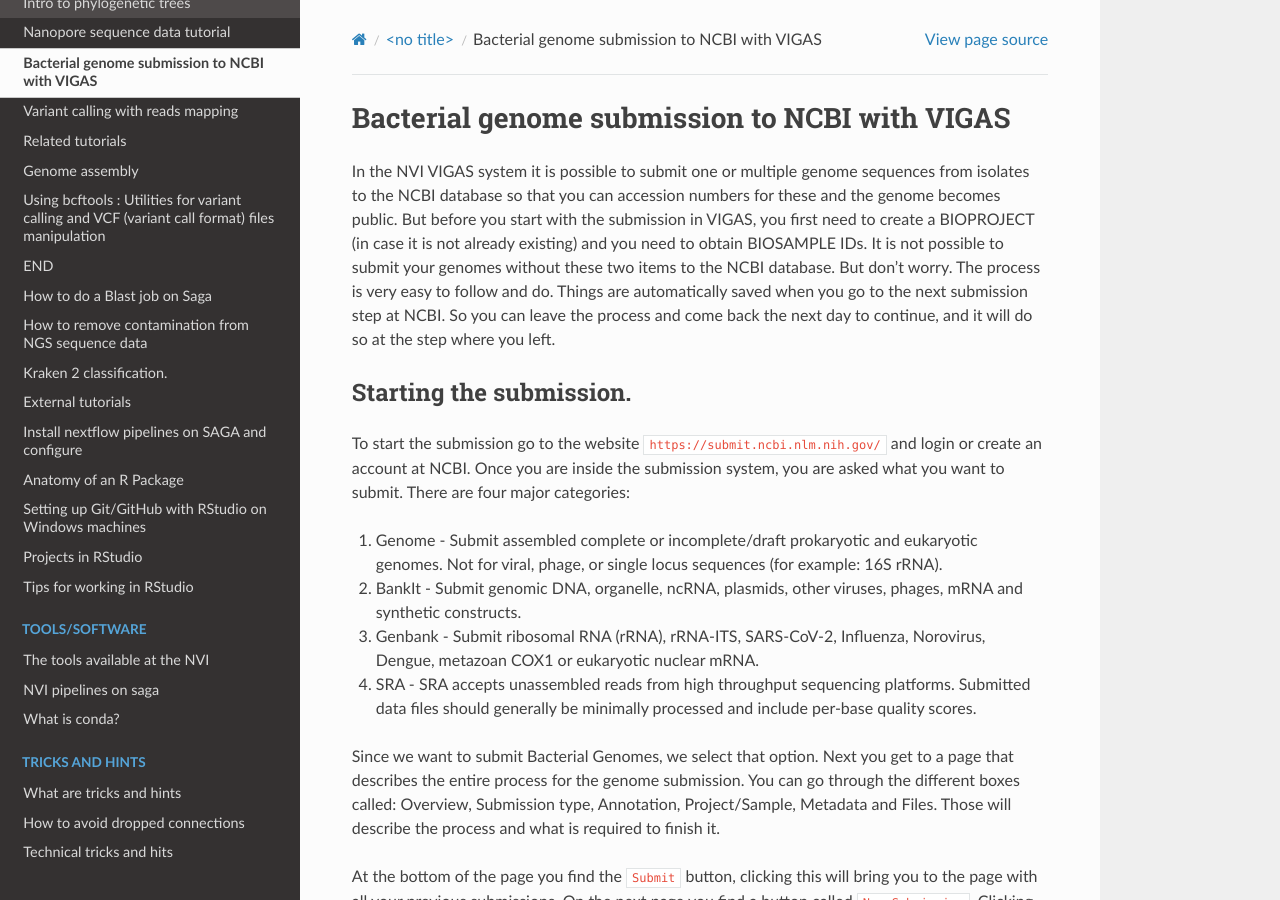
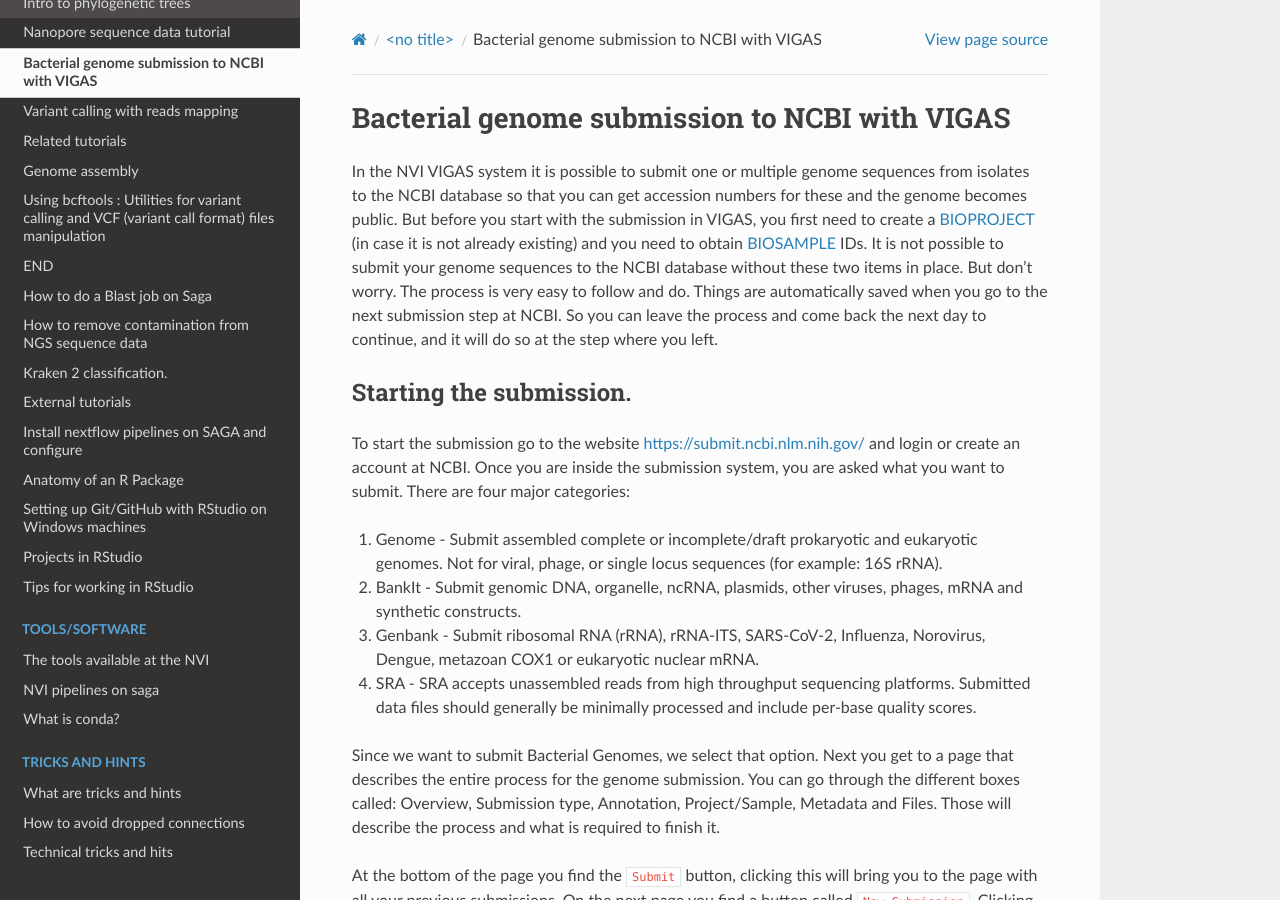
Before and after one commit to NorwegianVeterinaryInstitute/nvi-documentation, a Sphinx documentation site: the page built from docs/source/tutorials/Submission_to_NCBI.md, in a window 1280 px wide and 900 px high. Built offline with Sphinx 7.4.7 and the Read the Docs theme 2.0.0, drawn with Linux system fonts in a browser that asks for light colours; pages that are not in the unit, such as notebooks, are missing from menus.

Commit message:
Updated Submission_to_NCBI.md

```diff
--- a/docs/source/tutorials/Submission_to_NCBI.md
+++ b/docs/source/tutorials/Submission_to_NCBI.md
@@ -1,9 +1,9 @@
 # Bacterial genome submission to NCBI with VIGAS
 
-In the NVI VIGAS system it is possible to submit one or multiple genome sequences from isolates to the NCBI database so that you can accession numbers for these and the genome becomes public. But before you start with the submission in VIGAS, you first need to create a BIOPROJECT (in case it is not already existing) and you need to obtain BIOSAMPLE IDs. It is not possible to submit your genomes without these two items to the NCBI database. But don't worry. The process is very easy to follow and do. Things are automatically saved when you go to the next submission step at NCBI. So you can leave the process and come back the next day to continue, and it will do so at the step where you left.
+In the NVI VIGAS system it is possible to submit one or multiple genome sequences from isolates to the NCBI database so that you can get accession numbers for these and the genome becomes public. But before you start with the submission in VIGAS, you first need to create a [BIOPROJECT](https://www.ncbi.nlm.nih.gov/bioproject/) (in case it is not already existing) and you need to obtain [BIOSAMPLE](https://www.ncbi.nlm.nih.gov/biosample/docs/) IDs. It is not possible to submit your genome sequences to the NCBI database without these two items in place. But don't worry. The process is very easy to follow and do. Things are automatically saved when you go to the next submission step at NCBI. So you can leave the process and come back the next day to continue, and it will do so at the step where you left.
 
 ## Starting the submission.
-To start the submission go to the website `https://submit.ncbi.nlm.nih.gov/` and login or create an account at NCBI. Once you are inside the submission system, you are asked what you want to submit. There are four major categories:
+To start the submission go to the website [https://submit.ncbi.nlm.nih.gov/](https://submit.ncbi.nlm.nih.gov/) and login or create an account at NCBI. Once you are inside the submission system, you are asked what you want to submit. There are four major categories:
 
 1. Genome - Submit assembled complete or incomplete/draft prokaryotic and eukaryotic genomes. Not for viral, phage, or single locus sequences (for example: 16S rRNA).
 2. BankIt - Submit genomic DNA, organelle, ncRNA, plasmids, other viruses, phages, mRNA and synthetic constructs.
```
